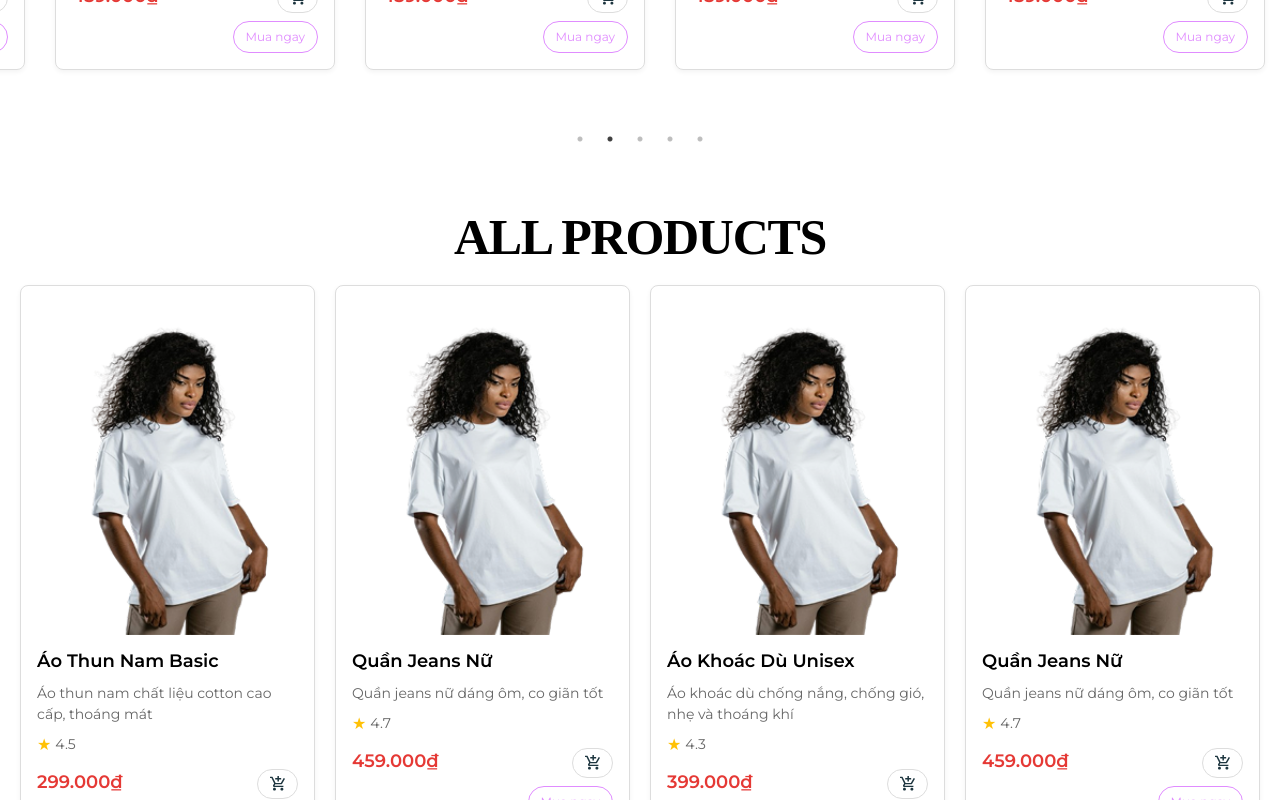
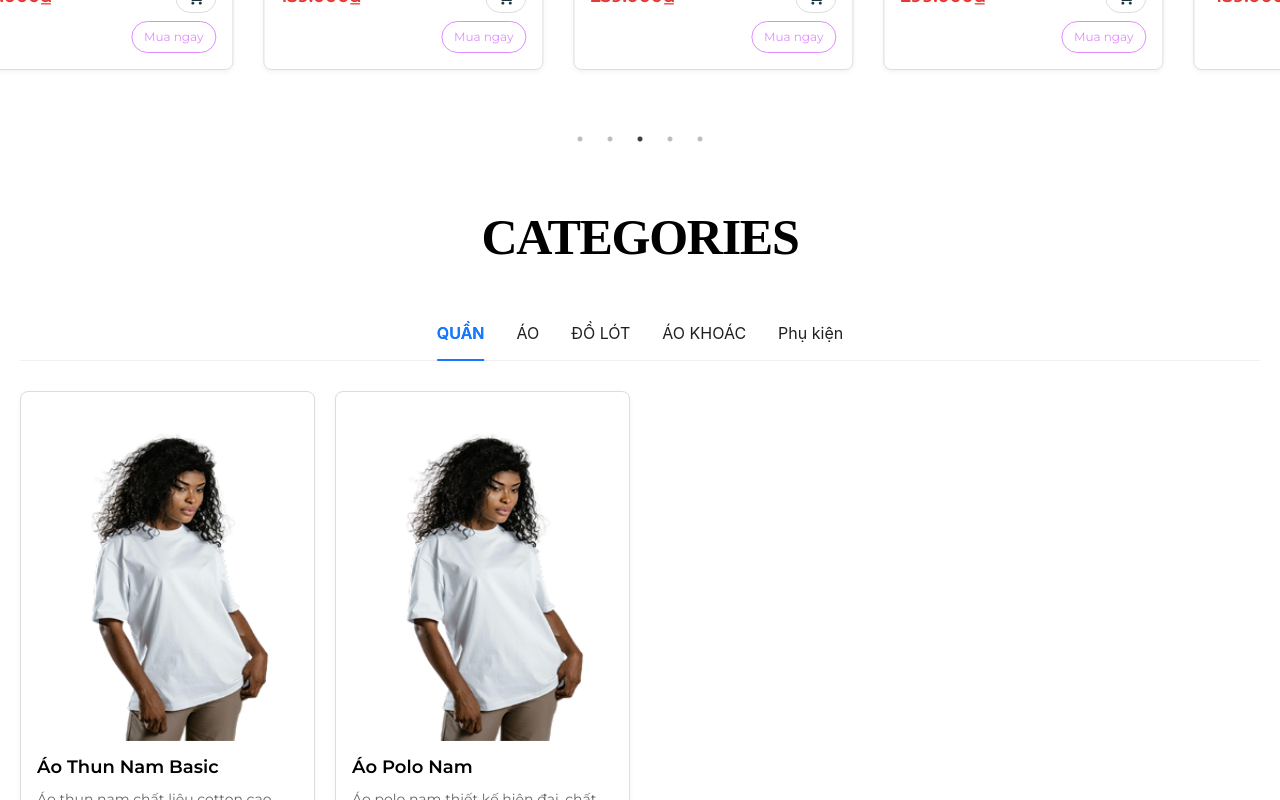
Before and after one commit to nguyenba16/fe-clothing-store-web, a React (Create React App) app: page / in a window 1280 px wide. Shown: the part 1200-2000 px from the top of the page. Built offline with nearby package versions, Linux system fonts and the light colour scheme; no server answers.

Commit message:
add tab categories for home screen

```diff
--- a/src/pages/Home/index.jsx
+++ b/src/pages/Home/index.jsx
@@ -1,4 +1,5 @@
-import React from 'react';
+import { Tabs } from 'antd';
+import React, { useState } from 'react';
 import photo1 from '../../assets/images/1.jpeg';
 import photo2 from '../../assets/images/2.avif';
 import photo3 from '../../assets/images/3.avif';
@@ -7,20 +8,37 @@ import Carousel from '../../components/Carousel';
 import ProductCard from '../../components/ProductCard';
 import ProductCarousel from '../../components/ProductCarousel';
 import ScrollingText from '../../components/ScrollingText';
-import { Button, Checkbox, Divider, Tabs } from 'antd';
 
 import './styles.css';
 
 export default function Home() {
   const slides = [photo1, photo2, photo3];
-  const items = Array.from({ length: 3 }).map((_, i) => {
-    const id = String(i + 1);
-    return {
-      label: `Tab ${id}`,
-      key: id,
-      children: `Content of tab ${id}`,
-    };
-  });
+  const [activeCategory, setActiveCategory] = useState('1');
+
+  // Categories data
+  const categories = [
+    {
+      key: '1',
+      label: 'QUẦN',
+    },
+    {
+      key: '2',
+      label: 'ÁO',
+    },
+    {
+      key: '3',
+      label: 'ĐỒ LÓT',
+    },
+    {
+      key: '4',
+      label: 'ÁO KHOÁC',
+    },
+    {
+      key: '5',
+      label: 'Phụ kiện',
+    },
+  ];
+
   // Sample product data
   const sampleProducts = [
     {
@@ -29,7 +47,8 @@ export default function Home() {
       title: "Áo Thun Nam Basic",
       description: "Áo thun nam chất liệu cotton cao cấp, thoáng mát",
       rating: 4.5,
-      price: "299.000₫"
+      price: "299.000₫",
+      category: "1"
     },
     {
       id: 2,
@@ -37,7 +56,8 @@ export default function Home() {
       title: "Quần Jeans Nữ",
       description: "Quần jeans nữ dáng ôm, co giãn tốt",
       rating: 4.7,
-      price: "459.000₫"
+      price: "459.000₫",
+      category: "2"
     },
     {
       id: 3,
@@ -45,54 +65,73 @@ export default function Home() {
       title: "Áo Khoác Dù Unisex",
       description: "Áo khoác dù chống nắng, chống gió, nhẹ và thoáng khí",
       rating: 4.3,
-      price: "399.000₫"
+      price: "399.000₫",
+      category: "3"
     },
     {
-      id: 2,
+      id: 4,
       image: photo4,
-      title: "Quần Jeans Nữ",
-      description: "Quần jeans nữ dáng ôm, co giãn tốt",
+      title: "Áo Polo Nam",
+      description: "Áo polo nam thiết kế hiện đại, chất liệu cao cấp",
       rating: 4.7,
-      price: "459.000₫"
+      price: "459.000₫",
+      category: "1"
     },
     {
-      id: 2,
+      id: 5,
       image: photo4,
-      title: "Quần Jeans Nữ",
-      description: "Quần jeans nữ dáng ôm, co giãn tốt",
+      title: "Váy Liền Nữ",
+      description: "Váy liền nữ phong cách thời trang, trẻ trung",
       rating: 4.7,
-      price: "459.000₫"
-    },{
-      id: 2,
-      image: photo4,
-      title: "Quần Jeans Nữ",
-      description: "Quần jeans nữ dáng ôm, co giãn tốt",
-      rating: 4.7,
-      price: "459.000₫"
+      price: "559.000₫",
+      category: "2"
     },
     {
-      id: 2,
+      id: 6,
       image: photo4,
-      title: "Quần Jeans Nữ",
-      description: "Quần jeans nữ dáng ôm, co giãn tốt",
+      title: "Áo Khoác Bomber",
+      description: "Áo khoác bomber unisex phong cách thể thao",
+      rating: 4.6,
+      price: "699.000₫",
+      category: "3"
+    },
+    {
+      id: 7,
+      image: photo4,
+      title: "Áo Thun Trẻ Em",
+      description: "Áo thun trẻ em in họa tiết ngộ nghĩnh",
+      rating: 4.8,
+      price: "199.000₫",
+      category: "4"
+    },
+    {
+      id: 8,
+      image: photo4,
+      title: "Mũ Bucket",
+      description: "Mũ bucket thời trang, phong cách cá tính",
+      rating: 4.5,
+      price: "159.000₫",
+      category: "5"
+    },
+    {
+      id: 9,
+      image: photo4,
+      title: "Dây Chuyền",
+      description: "Dây chuyền thời trang, thiết kế tinh tế",
       rating: 4.7,
-      price: "459.000₫"
-    },{
-      id: 2,
-      image: photo4,
-      title: "Quần Jeans Nữ",
-      description: "Quần jeans nữ dáng ôm, co giãn tốt",
-      rating: 4.7,
-      price: "459.000₫"
-    },{
-      id: 2,
-      image: photo4,
-      title: "Quần Jeans Nữ",
-      description: "Quần jeans nữ dáng ôm, co giãn tốt",
-      rating: 4.7,
-      price: "459.000₫"
+      price: "259.000₫",
+      category: "5"
     },
   ];
+
+  const handleCategoryChange = (key) => {
+    setActiveCategory(key);
+  };
+
+  // Get products by category
+  const getProductsByCategory = (categoryKey) => {
+    return sampleProducts.filter(product => product.category === categoryKey);
+  };
 
   return (
     <div className="home-container">
@@ -106,6 +145,41 @@ export default function Home() {
         products={sampleProducts}
         title="FLASH SALE"
       />
+
+      <div style={{ height: '50px' }}></div>
+
+      {/* Categories Section */}
+      <div className="categories-section">
+        <h2 className="section-title">CATEGORIES</h2>
+        <div className="categories-tabs">
+          <Tabs
+            items={categories}
+            onChange={handleCategoryChange}
+            activeKey={activeCategory}
+            centered
+            size="large"
+          />
+          <div className="category-products">
+            <div className="products-grid">
+              {getProductsByCategory(activeCategory).map(product => (
+                <ProductCard
+                  key={product.id}
+                  image={product.image}
+                  title={product.title}
+                  description={product.description}
+                  rating={product.rating}
+                  price={product.price}
+                />
+              ))}
+            </div>
+            {getProductsByCategory(activeCategory).length === 0 && (
+              <div className="no-products-message">
+                <p>Không có sản phẩm trong danh mục này</p>
+              </div>
+            )}
+          </div>
+        </div>
+      </div>
 
       <div style={{ height: '50px' }}></div>
 
@@ -124,8 +198,6 @@ export default function Home() {
           ))}
         </div>
       </div>
-
-
     </div>
   );
 }
--- a/src/pages/Home/styles.css
+++ b/src/pages/Home/styles.css
@@ -24,9 +24,58 @@
     justify-items: center;
 }
 
+/* Categories section styles */
+.categories-section {
+    padding: 0 20px;
+    margin-bottom: 20px;
+}
+
+.categories-tabs {
+    margin-top: 20px;
+}
+
+.categories-tabs .ant-tabs-nav {
+    margin-bottom: 30px;
+}
+
+.categories-tabs .ant-tabs-tab {
+    font-size: 18px;
+    padding: 10px 20px;
+    transition: all 0.3s ease;
+}
+
+.categories-tabs .ant-tabs-tab:hover {
+    color: #1890ff;
+}
+
+.categories-tabs .ant-tabs-tab-active {
+    font-weight: 600;
+}
+
+.category-products {
+    min-height: 300px;
+}
+
+.no-products-message {
+    text-align: center;
+    margin: 40px 0;
+    font-size: 18px;
+    color: #999;
+}
+
 @media (max-width: 768px) {
   .products-grid {
     grid-template-columns: repeat(2, 1fr);
+  }
+
+  .categories-tabs .ant-tabs-tab {
+    font-size: 16px;
+    padding: 8px 15px;
+  }
+
+  .section-title {
+    font-size: 40px;
+    line-height: 60px;
   }
 }
 
@@ -34,4 +83,14 @@
   .products-grid {
     grid-template-columns: 1fr;
   }
+
+  .categories-tabs .ant-tabs-tab {
+    font-size: 14px;
+    padding: 6px 10px;
+  }
+
+  .section-title {
+    font-size: 30px;
+    line-height: 45px;
+  }
 }
```
